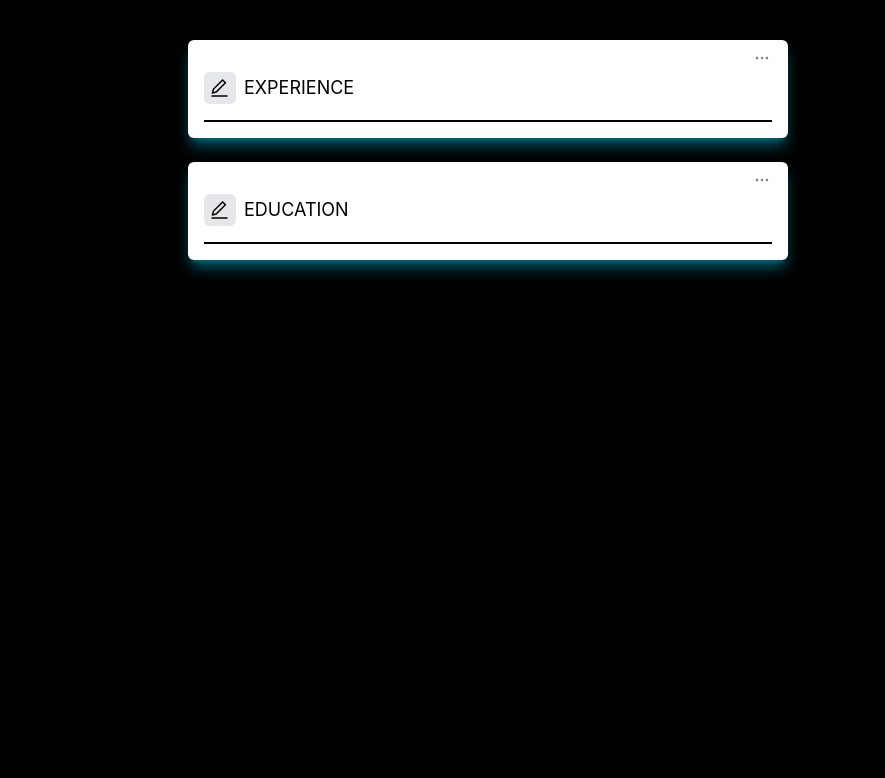
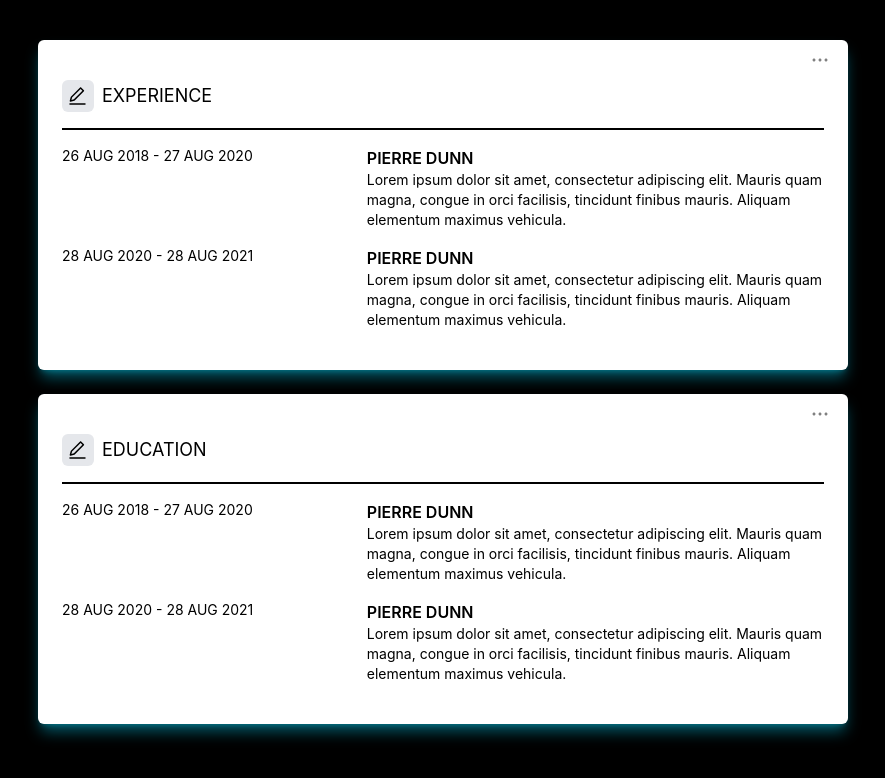
Before and after one commit to YunesB/cv-assembler, a React (Create React App) app: page / in a window 1280 px wide. Shown: the top 778 px of the page, without its empty margins (152-1037 px from the left). Built offline with nearby package versions, Linux system fonts and the light colour scheme.

Commit message:
feat: mock section body added

```diff
--- a/src/App.tsx
+++ b/src/App.tsx
@@ -31,7 +31,7 @@ const App: FC = () => {
 
   return (
     <>
-      <div className="w-fll h-full p-10 relative z-10">
+      <div className="max-w-[980px] w-full h-full p-10 relative z-10 m-auto">
         <DragDropContext onDragEnd={onDragEnd}>
           <StrictModeDroppable droppableId="droppable">
             {(provided, snapshot) => (
@@ -49,7 +49,9 @@ const App: FC = () => {
                         ref={provided.innerRef}
                         {...provided.draggableProps}
                         {...provided.dragHandleProps}
-                        className={`${snapshot.isDragging ? "opacity-75" : ""}`}
+                        className={`${
+                          snapshot.isDragging ? "opacity-75" : ""
+                        } max-w-[90%]`}
                       >
                         <Section title={title} />
                       </div>
--- /dev/null
+++ b/src/components/atoms/DatedItem.tsx
@@ -0,0 +1,25 @@
+import { FC } from "react";
+
+type TDataType = {
+  dates: string;
+  jobTitle: string;
+  description: string;
+};
+
+type TProps = {
+  data: TDataType;
+};
+
+export const DatedItem: FC<TProps> = ({ data }) => {
+  const { dates, jobTitle, description } = data;
+
+  return (
+    <li className="flex items-start justify-between">
+      <p className="text-sm">{dates}</p>
+      <div className="flex flex-col w-[60%]">
+        <p className="font-semibold">{jobTitle}</p>
+        <p className="text-sm">{description}</p>
+      </div>
+    </li>
+  );
+};
--- /dev/null
+++ b/src/components/molecules/SectionBody.tsx
@@ -0,0 +1,32 @@
+import { FC } from "react";
+
+import { DatedItem } from "../atoms/DatedItem";
+
+const mockData = [
+  {
+    dates: "26 AUG 2018 - 27 AUG 2020",
+    jobTitle: "PIERRE DUNN",
+    description:
+      "Lorem ipsum dolor sit amet, consectetur adipiscing elit. Mauris quam magna, congue in orci facilisis, tincidunt finibus mauris. Aliquam elementum maximus vehicula."
+  },
+  {
+    dates: "28 AUG 2020 - 28 AUG 2021",
+    jobTitle: "PIERRE DUNN",
+    description:
+      "Lorem ipsum dolor sit amet, consectetur adipiscing elit. Mauris quam magna, congue in orci facilisis, tincidunt finibus mauris. Aliquam elementum maximus vehicula."
+  }
+];
+
+type TProps = {
+  //
+};
+
+export const SectionBody: FC<TProps> = () => {
+  return (
+    <ul className="flex flex-col space-y-4 my-4">
+      {mockData.map((data) => (
+        <DatedItem data={data} />
+      ))}
+    </ul>
+  );
+};
--- a/src/components/organisms/Section.tsx
+++ b/src/components/organisms/Section.tsx
@@ -1,7 +1,9 @@
 import { FC } from "react";
 
+import { MEDIUM_SIZE } from "../../utils/constants";
 import { DragIconHorizontal } from "../../utils/icons";
 import { Icon } from "../atoms/Icon";
+import { SectionBody } from "../molecules/SectionBody";
 import { SectionHeader } from "../molecules/SectionHeader";
 
 type TProps = {
@@ -10,10 +12,15 @@ type TProps = {
 
 export const Section: FC<TProps> = ({ title }) => {
   return (
-    <div className="relative bg-white w-1/2 mx-auto rounded-md shadow-lg shadow-cyan-500/50">
-      <Icon src={DragIconHorizontal} className="absolute top-2 right-4" />
-      <div className="w-full p-4">
+    <div className="relative bg-white w-full mx-auto rounded-md shadow-lg shadow-cyan-500/50">
+      <Icon
+        src={DragIconHorizontal}
+        className="absolute top-2 right-4"
+        size={MEDIUM_SIZE}
+      />
+      <div className="w-full p-6">
         <SectionHeader title={title} />
+        <SectionBody />
       </div>
     </div>
   );
```
